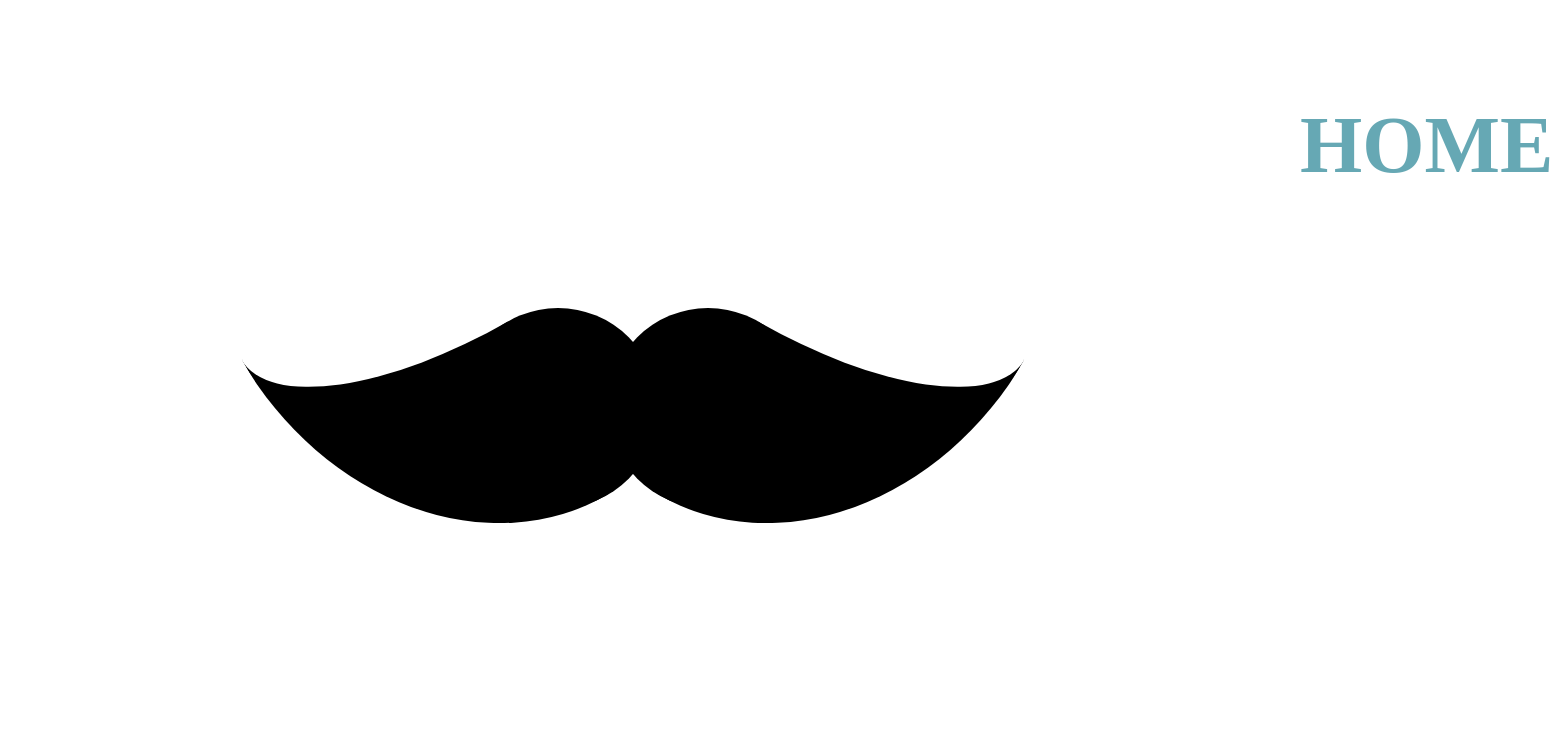
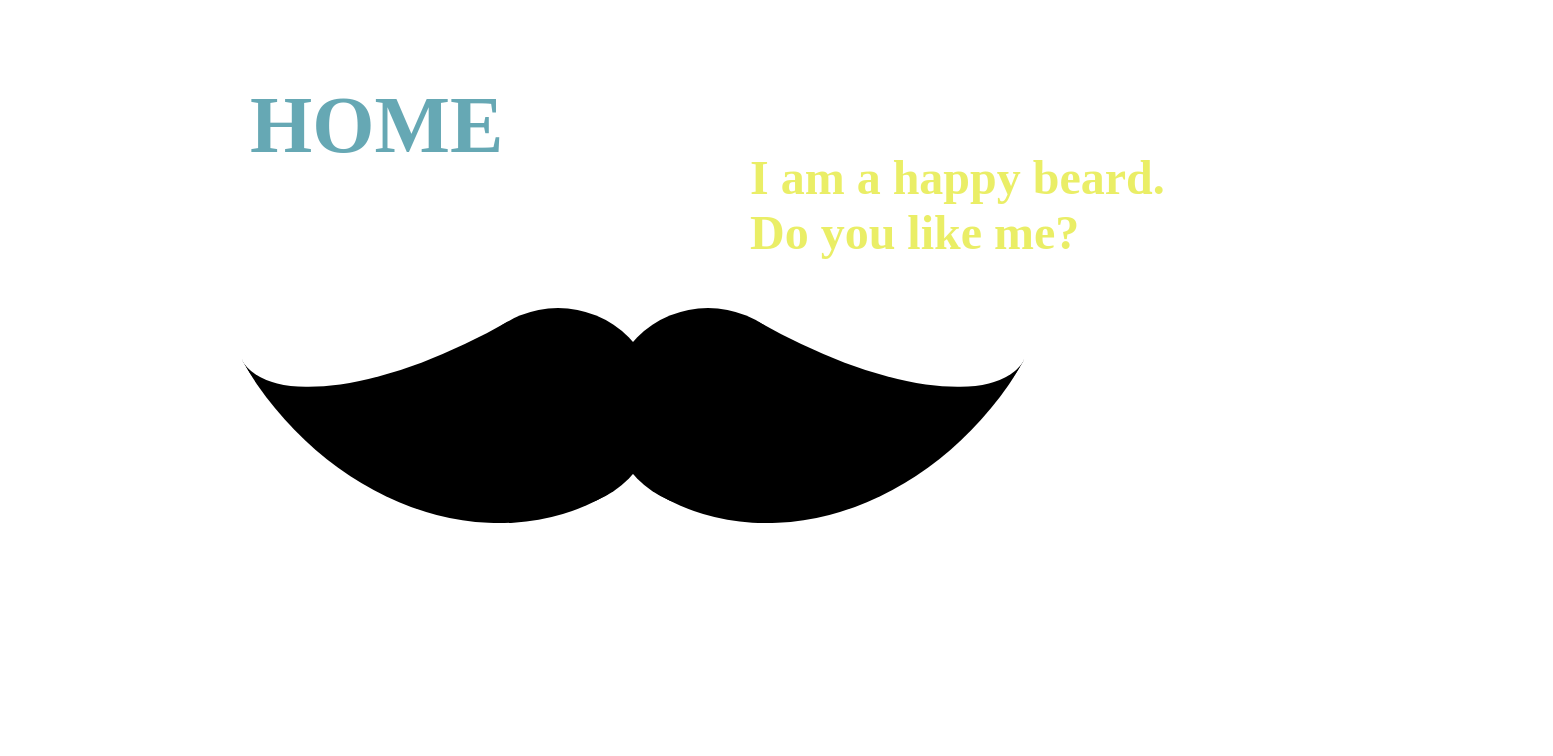
Before and after one commit to runningIris/3cssConf, a plain HTML site: page wentin/beard/index.html in a window 1280 px wide. Shown: the top 756 px of the page, 1553 px wide, since content can reach past the window. Drawn offline with Linux system fonts and the light colour scheme.

Commit message:
修改 beard

```diff
--- a/main.css
+++ b/main.css
@@ -31,7 +31,7 @@ a.work-link{
 	/*width: 700px;*/
 	display: inline-block;
 	font-size: 2em;
-	color: rgb(255, 226, 0);
+	color: rgb(250, 220, 0);
 	/*color: white;*/
 	text-decoration: none;
 	text-align: left;
@@ -56,7 +56,7 @@ a.work-link::before{
 
 a.work-link:hover{
 	background-color: rgba(222,222,222,0.6);
-	color: pink;
+	color: rgb(250, 150,150);
 
 }
 
--- a/wentin/beard/main.css
+++ b/wentin/beard/main.css
@@ -44,20 +44,23 @@ body{
 /*description*/
 .description{
 	position: absolute;
-	top: 800px;
-	left: 130px;
+	top: 150px;
+	left: 750px;
 	height: auto;
 	width: auto;
-	font-size:5em;
-	color: pink;
+	font-size:3em;
+	color: rgba(220, 227, 0, 0.6);
 }
 
 /*Home*/
 .home{
 	position: absolute;
-	top: 100px;
-	left: 1300px;
+	top: 80px;
+	left: 250px;
 	color: rgba(0,110,130, 0.6);
 	font-size: 5em;
 	text-decoration: none;
 }
+.home:hover{
+	color: rgba(255, 100,120, 0.6);
+};
```
